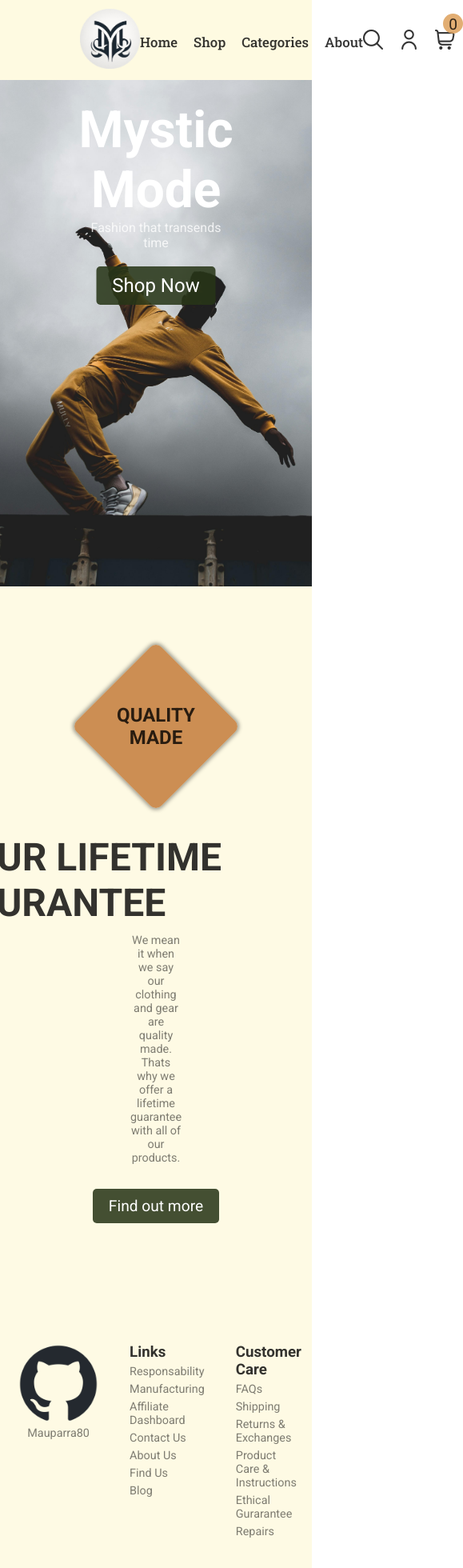
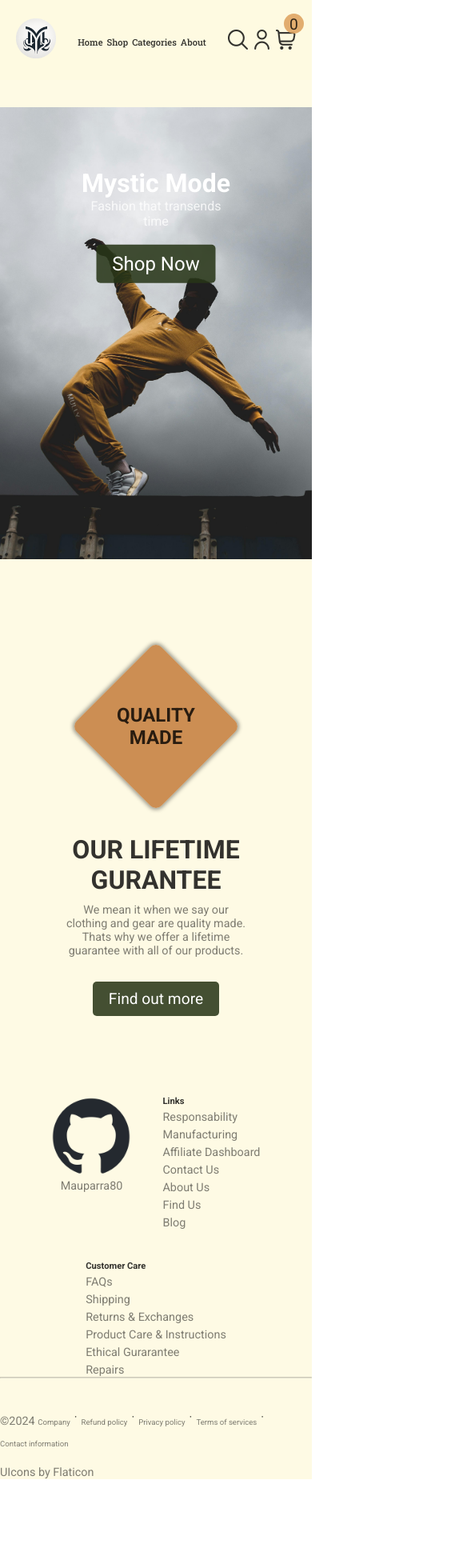
Before and after one commit to mauparra80/shopping-cart, a React (Vite) app: page / in a window 390 px wide. Shown: the top 1960 px of the page at 80% size, 579 px wide, since content can reach past the window. After the commit the page ends 1849 px from the top, so only its background shows below. Built offline with nearby package versions, Linux system fonts and the light colour scheme; no server answers.

Commit message:
add mobile responsiveness

```diff
--- a/src/main.css
+++ b/src/main.css
@@ -1,4 +1,4 @@
-/* will try a global css theme and then
+/* /* will try a global css theme and then
 a per module nested structure*/
 
 * {
@@ -7,6 +7,10 @@ a per module nested structure*/
   margin: 0;
   color: var(--color-lightBlack);
   font-family: 'Roboto', 'Segoe UI', Tahoma, Geneva, Verdana, sans-serif;
+}
+
+body {
+  width: 100%;
 }
 
 #root {
@@ -20,7 +24,7 @@ a per module nested structure*/
 
 
   margin: auto;
-  max-width: 2500px;
+  max-width: 100%;
   background-color: var(--color-cream);
 }
 
@@ -50,8 +54,8 @@ button {
 }
 .light-button:hover {
   border: 1px solid var(--color-darkOrange);
-  outline: 1px solid var(--color-darkOrange)
-  color: var(--color-darkOrange)
+  outline: 1px solid var(--color-darkOrange);
+  color: var(--color-darkOrange);
 }
 
 
--- a/src/modules/cart/cartStyle.css
+++ b/src/modules/cart/cartStyle.css
@@ -13,8 +13,8 @@
   width: clamp(300px, 500px, 500px);
   height: 100%;
   background-color: white;
-  transition: transform 0.3s ease-in-out; /* Corrected transition timing function */
-  transform: translateX(100%); /* Parentheses instead of curly braces */
+  transition: transform 0.3s ease-in-out;
+  transform: translateX(100%);
 
   display: flex;
   flex-direction: column;
@@ -121,3 +121,9 @@
 .cart-open {
   transform: translateX(0);
 }
+
+@media only screen and (max-width: 500px) {
+  .cart-module {
+    width: 100vw;
+  }
+}
--- a/src/modules/footer/footerStyle.css
+++ b/src/modules/footer/footerStyle.css
@@ -7,9 +7,7 @@
   padding: 20px 0
 }
 
-.footer-main {
-  padding: 50px 200px 50px 200px;
-}
+
 
 .footer-bottom ul {
   display: flex;
@@ -38,3 +36,20 @@ ul, li, a, p {
   border-color: rgba(128, 128, 128, 0.225);
   margin-bottom: 20px;
 }
+
+@media only screen and (max-width: 480px) {
+  .footer-main {
+    padding: 0;
+    flex-wrap: wrap;
+  }
+  .footer-bottom {
+    flex-wrap:wrap;
+  }
+  .footer-bottom ul  {
+    gap: 5px;
+    flex-wrap: wrap;
+  }
+  .footer-bottom a {
+    font-size: .6rem;
+  }
+}
--- a/src/modules/header/header.jsx
+++ b/src/modules/header/header.jsx
@@ -66,8 +66,8 @@ export default function Header({totalCartItems, getTotalCartItems}) {
           <li>
           <i className="fi fi-rr-user icon"></i>
           </li>
-          <li className="cart-icon-container">
-            <i className="fi fi-rr-shopping-cart icon" onClick={() => handleCartClick()}></i>
+          <li className="cart-icon-container" onClick={() => handleCartClick()}>
+            <i className="fi fi-rr-shopping-cart icon" ></i>
             <span className="live-cartCount">{totalCartItems}</span>
           </li>
         </ul>
--- a/src/modules/header/headerStyle.css
+++ b/src/modules/header/headerStyle.css
@@ -3,7 +3,7 @@
   justify-content: space-between;
   align-items: center;
 
-  padding: 0 100px;
+  padding: 0 50px;
   background-color: var(--color-cream);
   color: white;
   height: 100px;
@@ -57,8 +57,8 @@
 #categories-dropdown {
   display: none;
   position: absolute;
-  left: 50%; /* Center the dropdown menu */
-  transform: translateY(0) translateX(-50%); /* Initial position for animation */
+  left: 50%;
+  transform: translateY(0) translateX(-50%);
 
   background-color: var(--color-darkGreen);
   padding: 10px;
@@ -105,3 +105,21 @@
     transform: translateY(0) translateX(-50%);
   }
 }
+
+@media only screen and (max-width: 480px) {
+  h3 {
+    font-size: .7rem;
+  }
+  #header {
+    padding: 20px;
+  }
+  #header ul {
+    gap: 5px;
+  }
+  #header .logoImg {
+    width: 50px;
+  }
+  .icon {
+    font-size: 10px;
+  }
+}
--- a/src/pages/home/homeStyle.css
+++ b/src/pages/home/homeStyle.css
@@ -2,7 +2,7 @@
   display: flex;
   flex-direction: column;
   align-items: center;
-
+}
 
   .splash-container {
     position: relative;
@@ -17,14 +17,16 @@
   .splash-image{
     flex: 1;
     object-fit: cover;
-    height: 100%;
+    height: auto;
+    width: 100%;
+    max-height: 100%;
 
   }
   .splash-prompt {
     position: absolute;
     top: 30%;
     left: 50%;
-    transform: translate(-50%, -50%);
+    transform: translate(-50%, -30%);
     display: flex;
     flex-direction: column;
     justify-content: center;
@@ -77,9 +79,10 @@
   .warranty-prompt h2 {
     margin-top: 50px;
     font-size: 3rem;
+    text-align: center;
   }
   .warranty-prompt p {
-   margin: 0 200px;
+   margin: 0 20vw;
    text-align: center;
   }
   .warranty-prompt button {
@@ -88,4 +91,14 @@
     margin-top: 20px;
     font-size: 1.2rem;
   }
+
+
+@media only screen and (max-width:480px) {
+  .splash-prompt h3 {
+    font-size: 2rem;
+  }
+  .warranty-prompt h2 {
+    font-size: 2rem;
+    padding: 0 10px;
+  }
 }
--- a/src/pages/shop/shopStyle.css
+++ b/src/pages/shop/shopStyle.css
@@ -2,7 +2,7 @@
   background-color: var(--color-cream);
   display: flex;
   flex-direction: column;
-
+}
 
   .items {
     display: grid;
@@ -24,7 +24,7 @@
     height: 450px;
     padding: 20px 20px 0 20px;
     overflow: hidden;
-
+  }
 
     .img-container {
       display: flex;
@@ -62,7 +62,7 @@
         padding: 20px 0;
       }
     }
-  }
+
   .item:hover {
     img {
       transform: scale(1.2);
@@ -104,4 +104,26 @@
     border-radius: 10px;
   }
 
+
+
+@media only screen and (max-width: 480px) {
+  .items {
+    display: grid;
+    grid-template-columns: repeat(auto-fit, minmax(150px, 1fr));
+    grid-template-rows: repeat(auto-fit, minmax(100px, 1fr));
+    gap: 10px;
+    padding: 20px 20px;
+  }
+
+  .item {
+    height: 300px;
+  }
+
+  img {
+    max-height: 150px;
+  }
+
+  .shop-title {
+    font-size: 2rem;
+  }
 }
```
Also changed, not shown: 1 other file (tests, documents, lock files or other folders).
